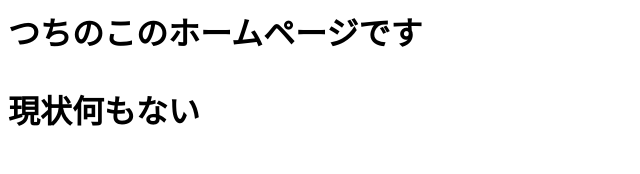
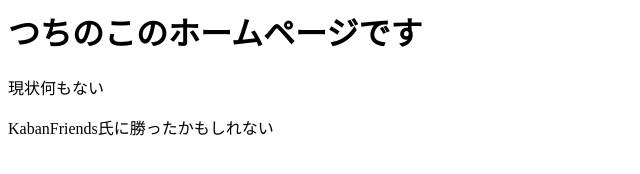
Before and after one commit to main1108/main1108.github.io, a plain HTML site: page index.html in a window 1280 px wide. Shown: the whole page, without its empty margins (0-640 px from the left). Drawn offline with Linux system fonts and the light colour scheme.

Commit message:
Update index.html

```diff
--- a/index.html
+++ b/index.html
@@ -3,7 +3,8 @@
     <title>つちのこのホームページ</title>
     </head>
 <body>
-    <h1>つちのこのホームページです
-    <p>現状何もない
+    <h1>つちのこのホームページです</h1>
+    <p>現状何もない</p>
+    <p>KabanFriends氏に勝ったかもしれない</p>
 </body>
 </html>
```
